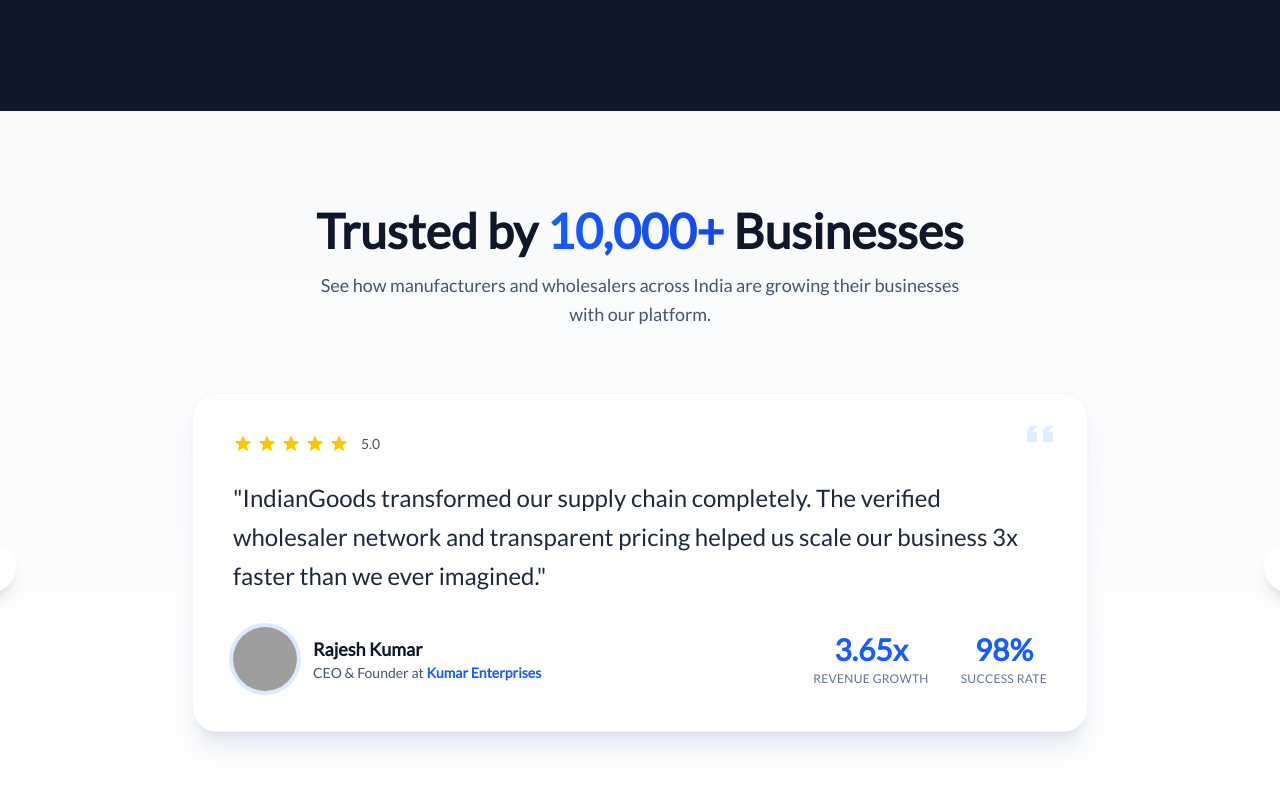
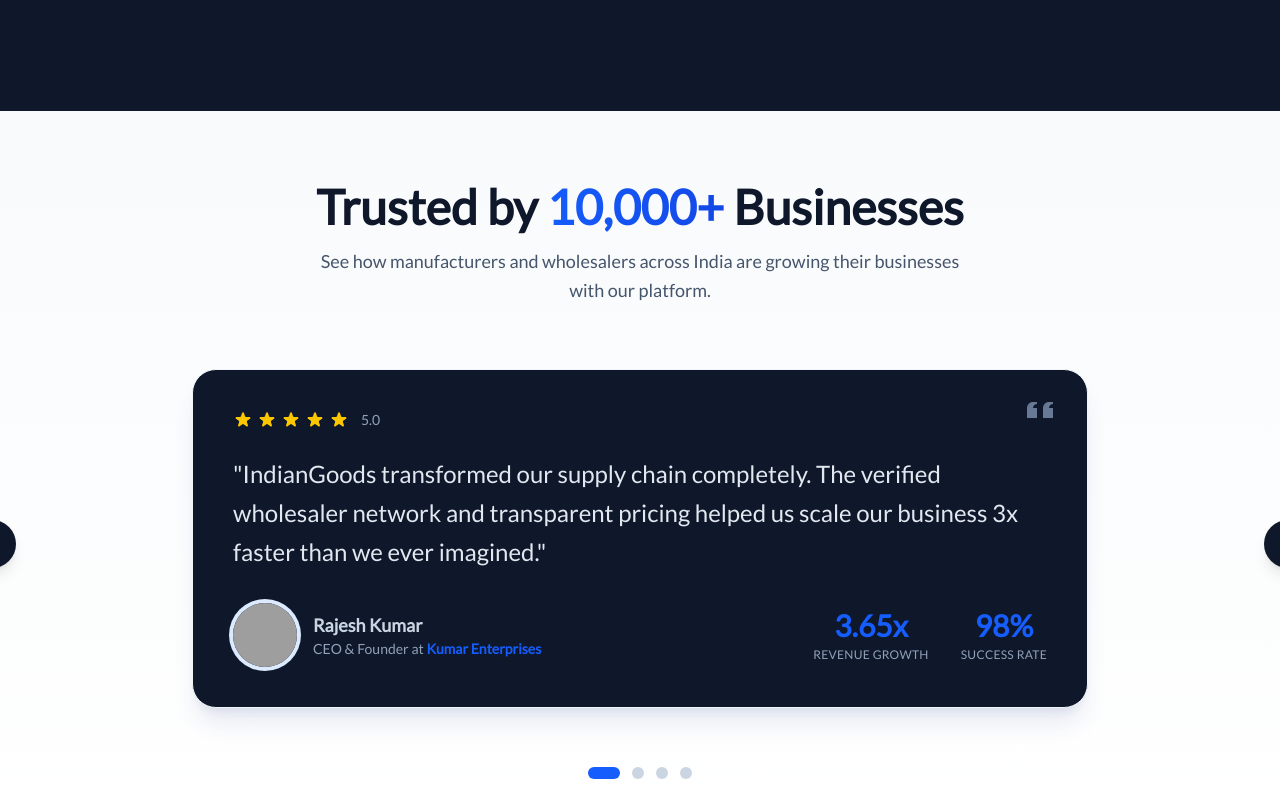
Before and after one commit to IndianGoods/landing-page, a React (Vite) app: page / in a window 1280 px wide. Shown: the part 3114-3900 px from the top of the page. Built offline with nearby package versions, Linux system fonts and the light colour scheme; grey boxes are pictures that could not be loaded.

Commit message:
Color update in Testimonials & Blogs

```diff
--- a/src/components/Testimonials.jsx
+++ b/src/components/Testimonials.jsx
@@ -54,7 +54,7 @@
       isActive ? "opacity-100 translate-x-0" : "opacity-0 translate-x-8"
     }`}
   >
-    <div className="bg-white rounded-3xl p-8 md:p-10 shadow-xl shadow-blue-900/10 border border-slate-100 max-w-4xl mx-auto relative overflow-hidden">
+    <div className="bg-[#0f172a] text-white rounded-3xl p-8 md:p-10 shadow-xl shadow-blue-900/10 border border-slate-100 max-w-4xl mx-auto relative overflow-hidden">
       {/* Background Quote Icon */}
       <div className="absolute top-6 right-8">
         <QuoteIcon />
@@ -65,11 +65,11 @@
         {[...Array(5)].map((_, i) => (
           <StarIcon key={i} />
         ))}
-        <span className="text-slate-600 text-sm ml-2 font-medium">5.0</span>
+        <span className="text-slate-400 text-sm ml-2 font-medium">5.0</span>
       </div>
 
       {/* Testimonial Quote */}
-      <blockquote className="text-xl md:text-2xl text-slate-800 leading-relaxed mb-8 font-medium">
+      <blockquote className="text-xl md:text-2xl text-slate-200 leading-relaxed mb-8 font-medium">
         "{testimonial.description}"
       </blockquote>
 
@@ -85,10 +85,10 @@
             />
           </div>
           <div>
-            <h4 className="text-lg font-bold text-slate-900">
+            <h4 className="text-lg font-bold text-slate-300">
               {testimonial.name}
             </h4>
-            <p className="text-slate-600 text-sm">
+            <p className="text-slate-400 text-sm">
               {testimonial.designation} at{" "}
               <span className="font-semibold text-blue-600">
                 {testimonial.company}
@@ -104,7 +104,7 @@
               <div className="text-2xl md:text-3xl font-bold text-blue-600 mb-1">
                 {stat.value}
               </div>
-              <div className="text-xs text-slate-500 font-medium uppercase tracking-wide">
+              <div className="text-xs text-slate-400 font-medium uppercase tracking-wide">
                 {stat.label}
               </div>
             </div>
@@ -202,7 +202,7 @@
   };
 
   return (
-    <section className="py-16 md:py-24 bg-gradient-to-b from-slate-50 to-white w-full">
+    <section className="py-12 md:py-18 bg-gradient-to-b from-slate-50 to-white w-full">
       <div className="max-w-7xl mx-auto px-4 md:px-6 lg:px-8">
         {/* Header */}
         <div className="text-center mb-16">
@@ -245,14 +245,14 @@
           {/* Navigation Arrows */}
           <button
             onClick={prevSlide}
-            className="absolute left-4 md:-left-16 top-1/2 -translate-y-1/2 w-12 h-12 bg-white rounded-full shadow-lg flex items-center justify-center text-slate-700 hover:text-blue-600 hover:shadow-xl transition-all duration-300 hover:scale-110 z-10"
+            className="absolute left-4 md:-left-16 top-1/2 -translate-y-1/2 w-12 h-12 bg-[#0f172a] rounded-full shadow-lg flex items-center justify-center text-slate-300 hover:text-slate-500 hover:shadow-xl transition-all duration-300 hover:scale-110 z-10"
           >
             <ChevronLeft className="w-6 h-6" />
           </button>
 
           <button
             onClick={nextSlide}
-            className="absolute right-4 md:-right-16 top-1/2 -translate-y-1/2 w-12 h-12 bg-white rounded-full shadow-lg flex items-center justify-center text-slate-700 hover:text-blue-600 hover:shadow-xl transition-all duration-300 hover:scale-110 z-10"
+            className="absolute right-4 md:-right-16 top-1/2 -translate-y-1/2 w-12 h-12 bg-[#0f172a] rounded-full shadow-lg flex items-center justify-center text-slate-300 hover:text-slate-500 hover:shadow-xl transition-all duration-300 hover:scale-110 z-10"
           >
             <ChevronRight className="w-6 h-6" />
           </button>
--- a/src/pages/BlogPost.jsx
+++ b/src/pages/BlogPost.jsx
@@ -329,12 +329,8 @@
         <section className="py-20 px-4 bg-gradient-to-b from-gray-50 to-white">
           <div className="max-w-7xl mx-auto">
             <div className="text-center mb-16">
-              <h2 className="text-4xl md:text-5xl font-black text-[#0743ba] mb-4">
-                More{" "}
-                <span className="text-transparent bg-clip-text bg-gradient-to-r from-[#fa7414] to-[#ff8c3a]">
-                  Amazing
-                </span>{" "}
-                Reads
+              <h2 className="text-4xl md:text-5xl font-black text-[#0f172a] mb-4">
+                More <span className="text-blue-600">Amazing</span> Reads
               </h2>
               <p className="text-xl text-gray-600 max-w-2xl mx-auto">
                 Discover more insights and stories that might interest you
@@ -370,7 +366,7 @@
                       {relatedBlog.tags.slice(0, 2).map((tag, tagIndex) => (
                         <span
                           key={tagIndex}
-                          className="px-2 sm:px-3 py-1 bg-orange-100 text-[#fa7414] text-xs rounded-full font-medium"
+                          className="px-2 sm:px-3 py-1 bg-[#0f172a]/10 text-[#0f172a] text-xs rounded-full font-medium"
                         >
                           {tag}
                         </span>
@@ -385,7 +381,7 @@
                       </div>
                     </div>
 
-                    <h3 className="text-lg sm:text-xl lg:text-2xl font-bold text-gray-900 mb-2 sm:mb-3 line-clamp-2 group-hover:text-[#fa7414] transition-colors duration-300">
+                    <h3 className="text-lg sm:text-xl lg:text-2xl font-bold text-gray-900 mb-2 sm:mb-3 line-clamp-2 group-hover:text-[#0f172a] transition-colors duration-300">
                       {relatedBlog.title}
                     </h3>
 
@@ -398,7 +394,7 @@
 
                     <Link
                       to={`/blog/${relatedBlog.slug}`}
-                      className="inline-flex items-center space-x-2 text-[#fa7414] hover:text-[#ff8c3a] font-semibold text-xs sm:text-sm group-hover:translate-x-1 transition-all duration-300"
+                      className="inline-flex items-center space-x-2 text-[#0f172a] hover:text-[#0f172a]/80 font-semibold text-xs sm:text-sm group-hover:translate-x-1 transition-all duration-300"
                     >
                       <span>Read full article</span>
                       <svg
@@ -424,7 +420,7 @@
             <div className="text-center mt-12 sm:mt-16">
               <Link
                 to="/blog"
-                className="inline-flex items-center space-x-2 sm:space-x-3 bg-gradient-to-r from-[#fa7414] to-[#ff8c3a] text-white px-6 sm:px-8 py-3 sm:py-4 rounded-xl sm:rounded-2xl font-bold text-base sm:text-lg hover:shadow-2xl hover:shadow-orange-500/25 transition-all duration-300 transform hover:-translate-y-1"
+                className="inline-flex items-center space-x-2 sm:space-x-3 bg-[#0f172a] text-white px-6 sm:px-8 py-3 sm:py-4 rounded-xl sm:rounded-2xl font-bold text-base sm:text-lg hover:shadow-2xl hover:shadow-[#0f172a]/25 transition-all duration-300 transform hover:-translate-y-1"
               >
                 <span>Explore All Articles</span>
                 <svg
@@ -449,7 +445,7 @@
       {/* Toast Notification */}
       {showToast && (
         <div className="fixed bottom-4 right-4 z-50 animate-fade-in">
-          <div className="bg-[#fa7414] text-white px-6 py-3 rounded-lg shadow-2xl flex items-center space-x-3 transform transition-all duration-300 ease-in-out">
+          <div className="bg-[#0f172a] text-white px-6 py-3 rounded-lg shadow-2xl flex items-center space-x-3 transform transition-all duration-300 ease-in-out">
             <svg
               className="w-5 h-5 flex-shrink-0"
               fill="none"
```
Also changed, not shown: src/pages/BlogHome.jsx (+12 -12 lines).
